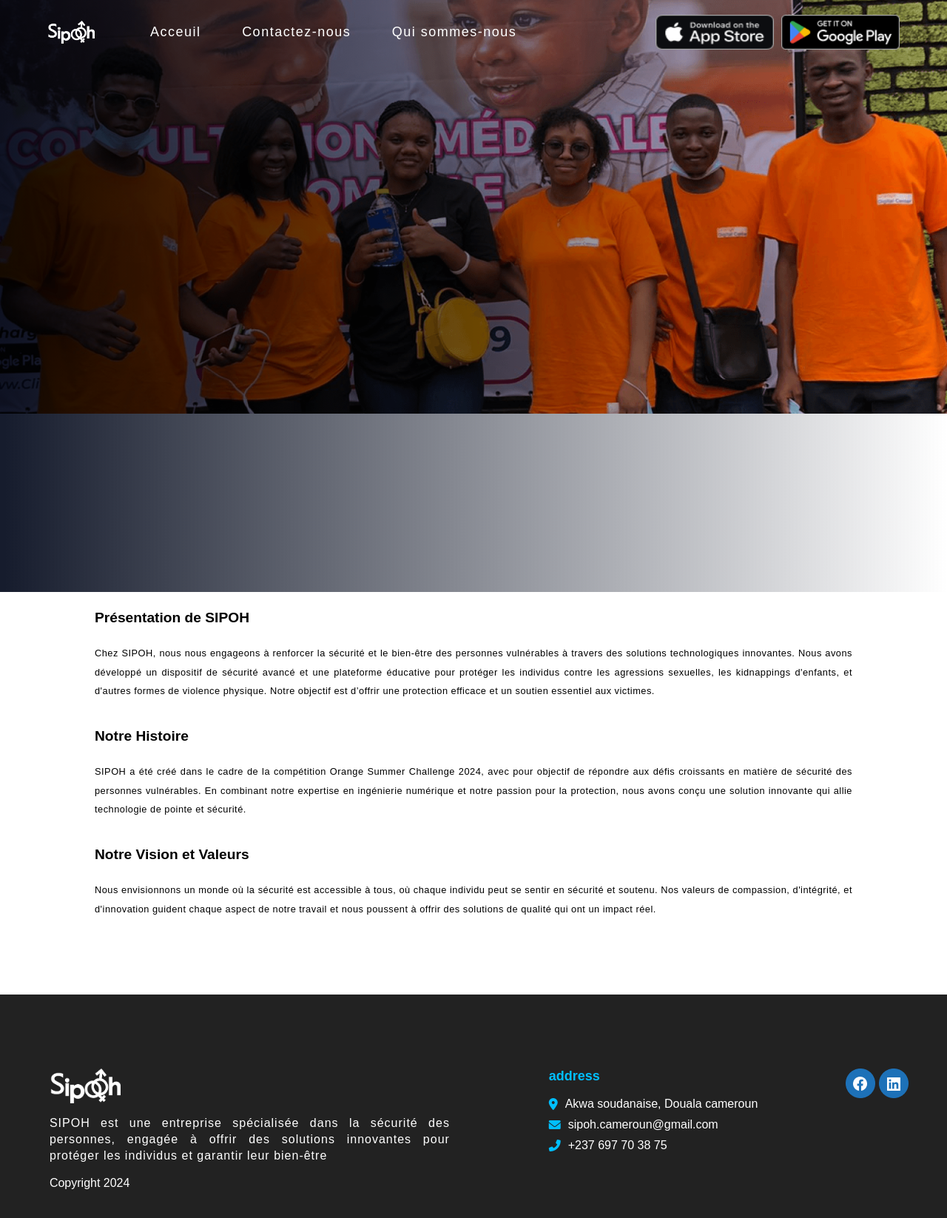
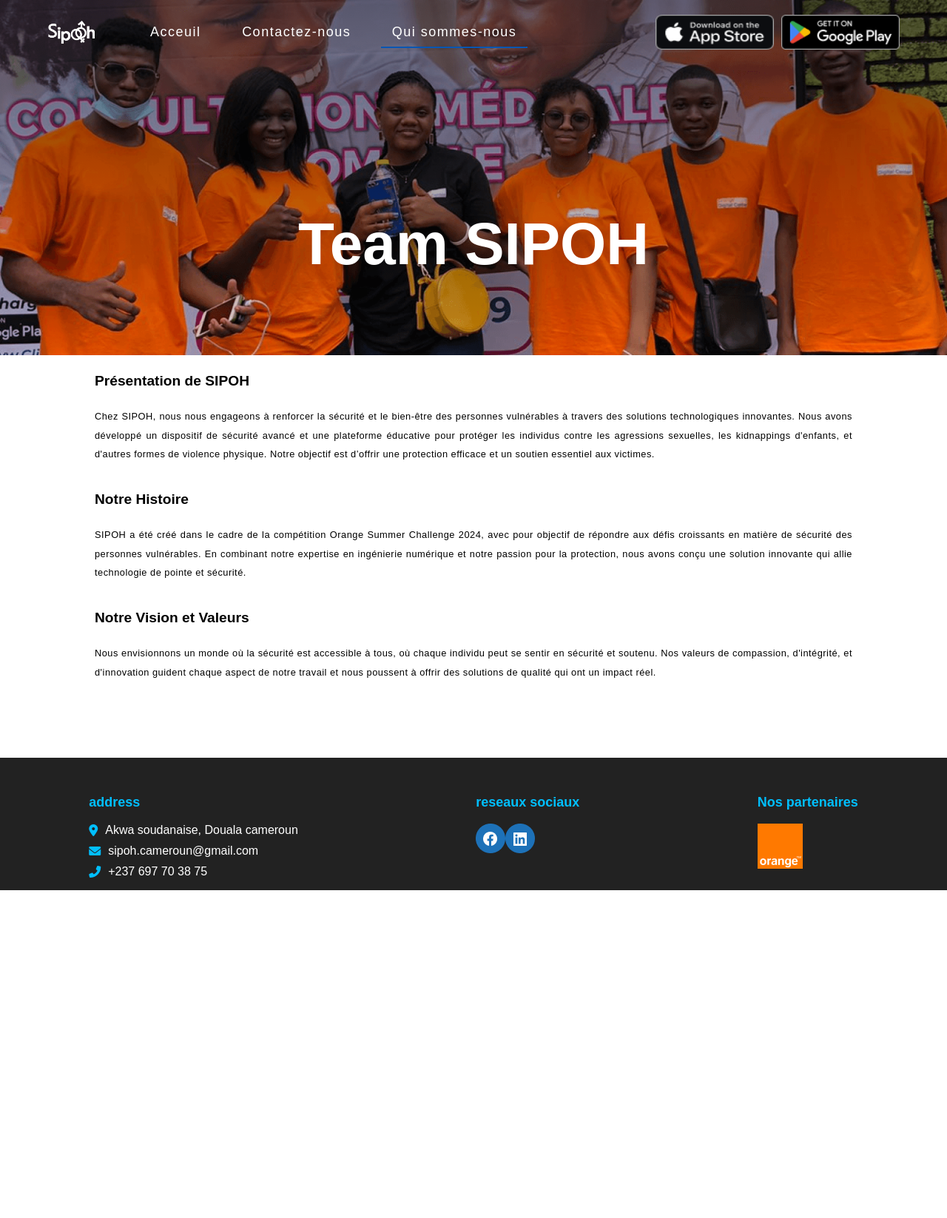
Before and after one commit to florentJava/angular-sipoh, an Angular app: page /about in a window 1280 px wide. Shown: the top 1646 px of the page at 74% size. After the commit the page ends 1203 px from the top, so only its background shows below. Built offline with nearby package versions, Linux system fonts and the light colour scheme.

Commit message:
page a-propos ok

```diff
--- a/src/app/a-propos/a-propos.component.css
+++ b/src/app/a-propos/a-propos.component.css
@@ -1,25 +1,22 @@
-
-
-
 
 header{
 
-
+    position: relative;
     box-sizing: border-box;
     width: 100%;
-    height: 100vh;
+
+    min-height: 100vh;
+
+
     color: white;
 
-
-    background-image: linear-gradient(270deg, rgba(0, 0, 0, 0.0001) 0%, #161C2D 99.54%) ,url('../../assets/nousBg.png');
+    background-image: linear-gradient(358.99deg, rgba(0, 0, 0, 6e-05) -4.3%, rgba(22, 28, 45, 0.6) 102.84%) ,  url('../../assets/nousBg.png');
 
     background-blend-mode: multiply;
 
     background-size: cover;
-    background-position: top;
-    background-repeat: no-repeat;
+    background-position: center;
 
-    gap: 10vh;
 
     /* aspect-ratio: 4096/9 */
 
@@ -28,16 +25,20 @@ header{
     justify-content: top;
     align-items: center;
 
-/*
-    position: relative;
+
+}
+
+header h1{
+    position: absolute;
+    bottom: 50px;
+
+    font-size: 80px;
+    font-weight: 700;
+
+}
 
 
-    background-image: url('/assets/nousBg.png');
 
-    padding-bottom: 56.25%; /* aspect ratio 16:9, ajustez selon votre image */
-    background-size: contain;
-
-}
 
 
 
@@ -75,6 +76,98 @@ main article p {
 }
 
 
+
+@media (max-width: 2342px){
+
+    header{
+        min-height: 100vh;
+    }
+
+
+}
+
+
+@media (max-width: 1959px){
+
+    header{
+        min-height: 80vh;
+    }
+}
+
+
+@media (max-width: 1773px){
+
+        header{
+            min-height: 70vh;
+        }
+}
+
+
+
+@media (max-width: 1528px){
+
+    header{
+        min-height: 60vh;
+    }
+}
+
+@media (max-width: 1198px){
+
+    header{
+        min-height: 50vh;
+    }
+}
+
+@media (max-width: 1052px){
+
+    header{
+        min-height: 45vh;
+    }
+}
+
+@media (max-width: 970px){
+
+    header{
+        min-height: 40vh;
+    }
+}
+
+@media (max-width: 815px){
+
+    header{
+        min-height: 30vh;
+    }
+}
+
+@media (max-width: 642px){
+
+    header{
+        min-height: 25vh;
+    }
+}
+
+@media (max-width: 512px){
+
+    header{
+        min-height: 20vh;
+        aspect-ratio: 19/9;
+    }
+}
+
+
+@media (max-width: 430px){
+
+    header{
+        min-height: 15vh;
+    }
+}
+
+
+
+
+
+
+
 /* Taille des  polices d'articles */
 
 @media (max-width: 1004px){
@@ -90,6 +183,9 @@ main article p {
 }
 
 
+
+
+
 /* Taille des  polices d'articles sur mobile */
 
 @media (max-width: 425px){
@@ -103,17 +199,3 @@ main article p {
         line-height: 2;
     }
 }
-
-
-/* Taille de l'image de group */
-/* @media (max-width: 1440px){
-
-    header {
-
-        height: 90vh;
-
-        background-size: contain;
-        aspect-ratio: 1757/676;
-    }
-
-} */
--- a/src/app/a-propos/a-propos.component.html
+++ b/src/app/a-propos/a-propos.component.html
@@ -3,6 +3,9 @@
     <app-navbar>
 
     </app-navbar>
+
+    <h1>Team SIPOH</h1>
+
 
 </header>
 
--- a/src/app/home/home.component.html
+++ b/src/app/home/home.component.html
@@ -21,6 +21,8 @@
 
 
 
+
+
 </header>
 
 
--- a/src/app/ui/footer/footer.component.css
+++ b/src/app/ui/footer/footer.component.css
@@ -9,7 +9,7 @@ footer{
 
 
 
-    padding: 50px 0;
+    padding: 0 0;
 
 
     display: flex;
--- a/src/app/ui/footer/footer.component.html
+++ b/src/app/ui/footer/footer.component.html
@@ -1,15 +1,4 @@
 <footer>
-    <div class="foot1">
-        <img src="./assets/logo.png" alt="">
-
-        <p>
-            SIPOH est une entreprise spécialisée dans la sécurité des personnes, engagée à offrir des solutions innovantes pour protéger les individus et garantir leur bien-être
-        </p>
-
-        <span>
-            Copyright  2024
-        </span>
-    </div>
 
 
     <div class="foot2 contact-card">
@@ -22,8 +11,32 @@
         </ul>
 
     </div>
-    <div class="foot3">
+
+
+    <div class="foot2 contact-card">
+
+        <h3>reseaux sociaux</h3>
+
         <img src="./assets/facebook.png" alt="">
         <img src="./assets/linkedin.png" alt="">
+
     </div>
+
+
+    <div class="foot2 contact-card">
+
+        <h3>Nos partenaires</h3>
+
+        <img src="assets/Orange_logo 1.png" alt="">
+
+
+    </div>
+
+
+
+
+    <!-- <div class="foot3">
+        <img src="./assets/facebook.png" alt="">
+        <img src="./assets/linkedin.png" alt="">
+    </div> -->
 </footer>
--- a/src/app/ui/navbar/navbar.component.css
+++ b/src/app/ui/navbar/navbar.component.css
@@ -21,6 +21,10 @@
 
         -webkit-animation: bounce-in-left 1.1s both;
                 animation: bounce-in-left 1.1s both;
+}
+
+.currentPage{
+    border-bottom: #0056b3 2px solid;
 }
 
 :host img {
--- a/src/app/ui/navbar/navbar.component.html
+++ b/src/app/ui/navbar/navbar.component.html
@@ -7,9 +7,9 @@
 <div class="adapt" id="adapt"  #adapt >
 
         <ul class="navbar">
-            <li><a routerLink="/">Acceuil</a></li>
-            <li><a routerLink="/contact">Contactez-nous</a></li>
-            <li><a routerLink="/about">Qui sommes-nous</a></li>
+            <li><a  routerLinkActive="currentPage" [routerLinkActiveOptions]="{exact: true}" routerLink="/">Acceuil</a></li>
+            <li><a  routerLinkActive="currentPage"routerLink="/contact">Contactez-nous</a></li>
+            <li><a  routerLinkActive="currentPage" routerLink="/about">Qui sommes-nous</a></li>
         </ul>
 
     <div class="store-buttons">
--- a/src/index.html
+++ b/src/index.html
@@ -5,9 +5,6 @@
   <title>SipohAngular</title>
   <base href="/">
   <meta name="viewport" content="width=device-width, initial-scale=1">
-
-
-  <link rel="stylesheet" href="https://cdnjs.cloudflare.com/ajax/libs/animate.css/4.1.1/animate.min.css">
 
   <link rel="stylesheet" href="https://cdnjs.cloudflare.com/ajax/libs/font-awesome/6.0.0-beta3/css/all.min.css">
   <link rel="icon" type="image/x-icon" href="favicon.ico">
```
Also changed, not shown: extra-webpack.config.js (deleted, +0 -8 lines), src/assets/Orange_logo 1.png (added).
